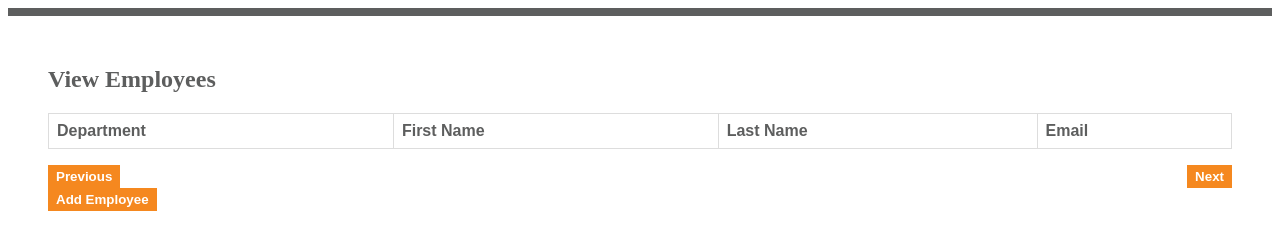
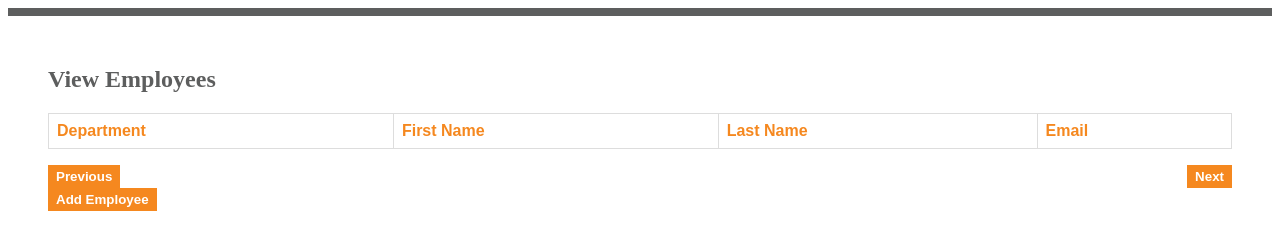
Before and after one commit to talkon2000/EmployeeManagementClient, a plain HTML site: page web/static_assets/index.html in a window 1280 px wide. Drawn offline with Linux system fonts and the light colour scheme; files whose address does not match are found by name.

Commit message:
done with review comments

```diff
--- a/web/static_assets/css/style.css
+++ b/web/static_assets/css/style.css
@@ -53,10 +53,18 @@ table {
   width: 100%;
 }
 
-td, th {
+td {
   border: 1px solid #dddddd;
   text-align: left;
   padding: 8px;
+}
+
+th {
+  border: 1px solid #dddddd;
+  text-align: left;
+  padding: 8px;
+  color: var(--tertiary-color);
+  background-color: #ffffff;
 }
 
 tr:nth-child(even) {
```
